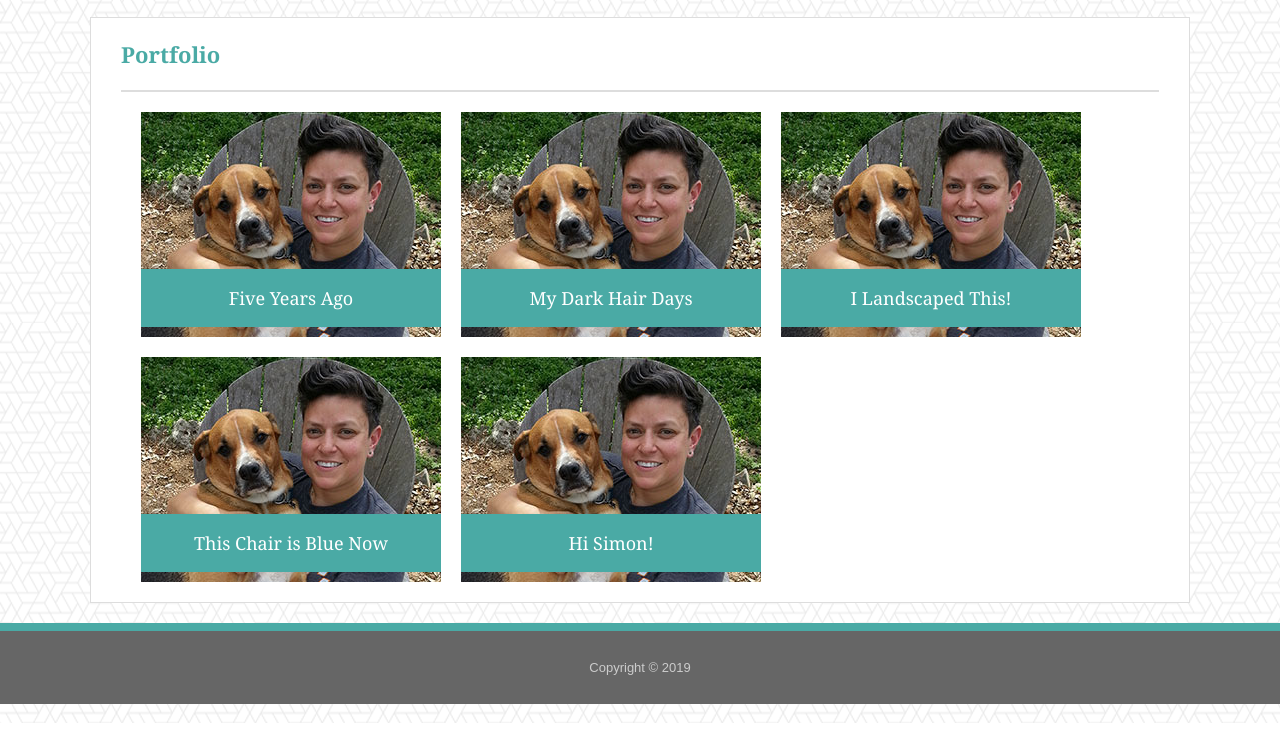
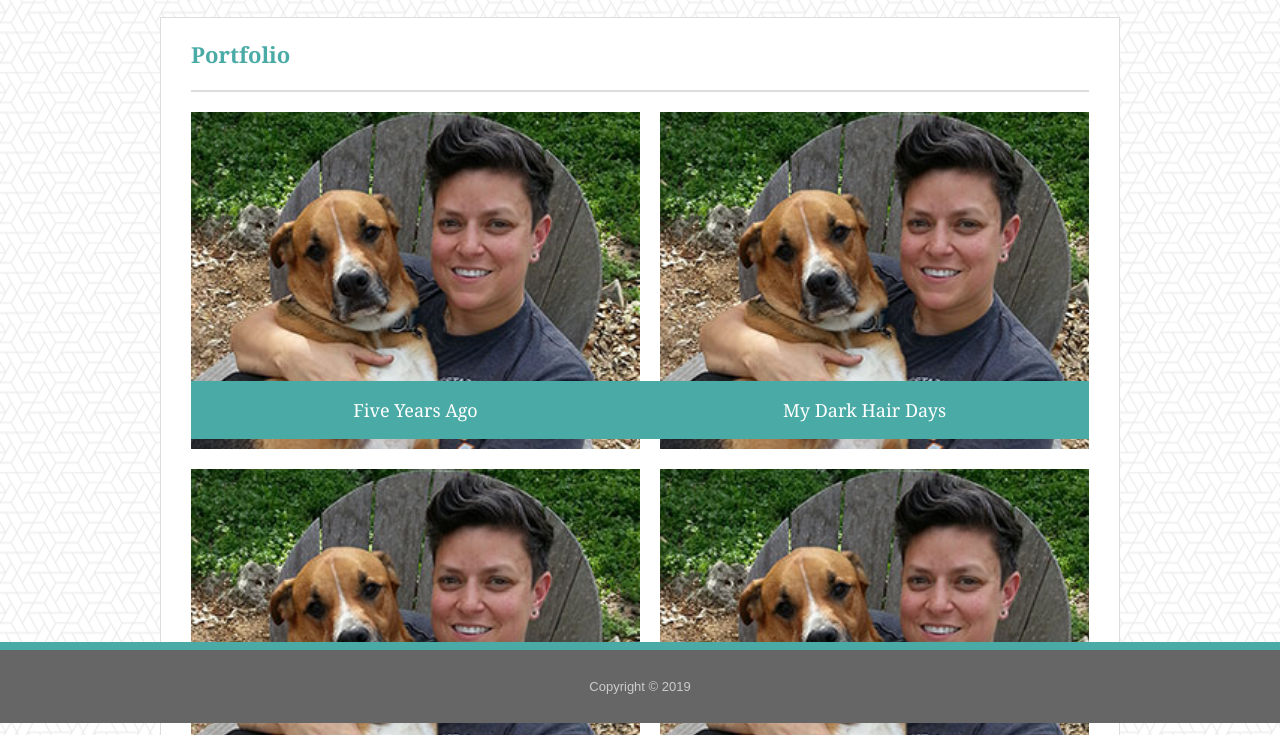
Before and after one commit to liz-guenthner/Responsive-Portfolio, a plain HTML site: page portfolio.html in a window 1280 px wide. Shown: the part 77-812 px from the top of the page. Drawn offline with Linux system fonts and the light colour scheme.

Commit message:
add responsiveness for index and portfolio pages

```diff
--- a/assets/css/style.css
+++ b/assets/css/style.css
@@ -49,6 +49,7 @@ table {
 
 html, body {
     height: 100%;
+    margin:0;
 }
 body {
     font-family:Arial, Helvetica, sans-serif;
@@ -60,7 +61,6 @@ body {
 }
 .container {
     padding:0;
-    margin-bottom:100px;
     width: 100%;
 }
 .navbar {
@@ -120,10 +120,9 @@ nav li a:hover {
     display: block;
     overflow:hidden;
     clear:both;
-    margin: 20px auto 80px auto;
     border: 1px solid #dddddd;
     background-color: #fff;
-    margin: 20px;
+    margin:20px 20px 120px 20px;
 }
 section {
     margin: 0 30px;
@@ -141,9 +140,8 @@ h1 {
     margin:20px 0;
 }
 img.liz-pic {
-    float: left;
-    margin: 0 20px 20px 0;
     width:100%;
+    margin-bottom: 25px;
 }
 p {
     margin: 0 10px 20px 0;
@@ -176,13 +174,19 @@ textarea {
     cursor:pointer;
 }
 .gallery {
-    margin: 20px 20px;
+    margin: 20px 0;
+    overflow:hidden;
+}
+.gallery-row {
+    width:100%;
+    overflow:hidden;
 }
 .asset-block {
     position:relative;
     float:left;
     padding:0;
-    margin: 0 20px 20px 0;
+    margin: 0 0 20px 0;
+    width:100%;
 }
 img.asset-image {
     float:left;
@@ -202,15 +206,17 @@ img.asset-image {
 form {
     margin: 20px 0 !important;
 }
+
 footer {
-    margin-top: 15px;
     text-align: center;
     padding: 30px 0;
     color: #cccccc;
     background: #666666;
     border-top: 8px solid #4aaaa5;
     font-size:13px;
-    flex-shrink: 0;
+    position: fixed;
+    width:100%;
+    bottom:0;
 }
 
 @media only screen and (min-width: 768px) {
@@ -218,7 +224,7 @@ footer {
         width: 25%;
     }
     .container {
-        max-width: 1140px;
+        max-width: 1000px;
         margin: 0 auto;
     }
     .navbar-nav {
@@ -226,4 +232,18 @@ footer {
         right: 20px;
         top: 15px;
     }
+    img.liz-pic {
+        float: left;
+        margin: 0 20px 20px 0;
+        max-width:250px;
+    }
+    .asset-block {
+        width: 50%;
+    }
+    .asset-block.left img {
+        padding-right: 20px;
+    }
+    .asset-block.right img {
+        padding-left: 20px;
+    }
 }
--- a/portfolio.html
+++ b/portfolio.html
@@ -33,36 +33,36 @@
       <section>
           <h1>Portfolio</h1>
           <div class="gallery">
-            <div class="row">
-              <div class="asset-block">
+            <div class="gallery-row">
+              <div class="asset-block left">
                 <img class="asset-image" src="assets/images/liz-and-simon-small.jpg" alt="alt text">
                 <div class="ribbon">
                   Five Years Ago
                 </div>
               </div>
-              <div class="asset-block">
+              <div class="asset-block right">
                 <img class="asset-image" src="assets/images/liz-and-simon-small.jpg" alt="alt text">
                 <div class="ribbon">
                   My Dark Hair Days
                 </div>
               </div>
             </div>
-            <div class="row">
-              <div class="asset-block">
+            <div class="gallery-row">
+              <div class="asset-block left">
                 <img class="asset-image" src="assets/images/liz-and-simon-small.jpg" alt="alt text">
                 <div class="ribbon">
                   I Landscaped This!
                 </div>
               </div>
-              <div class="asset-block">
+              <div class="asset-block right">
                 <img class="asset-image" src="assets/images/liz-and-simon-small.jpg" alt="alt text">
                 <div class="ribbon">
                   This Chair is Blue Now
                 </div>
               </div>
             </div>
-            <div class="row">
-              <div class="asset-block">
+            <div class="gallery-row">
+              <div class="asset-block left">
                 <img class="asset-image" src="assets/images/liz-and-simon-small.jpg" alt="alt text">
                 <div class="ribbon">
                   Hi Simon!
@@ -74,7 +74,7 @@
     </div>
   </div>
 
-  <footer class="fixed-bottom">Copyright &copy; 2019</footer>
+  <footer>Copyright &copy; 2019</footer>
 
 </body>
 </html>
```
Also changed, not shown: contact.html (+1 -1 lines).
